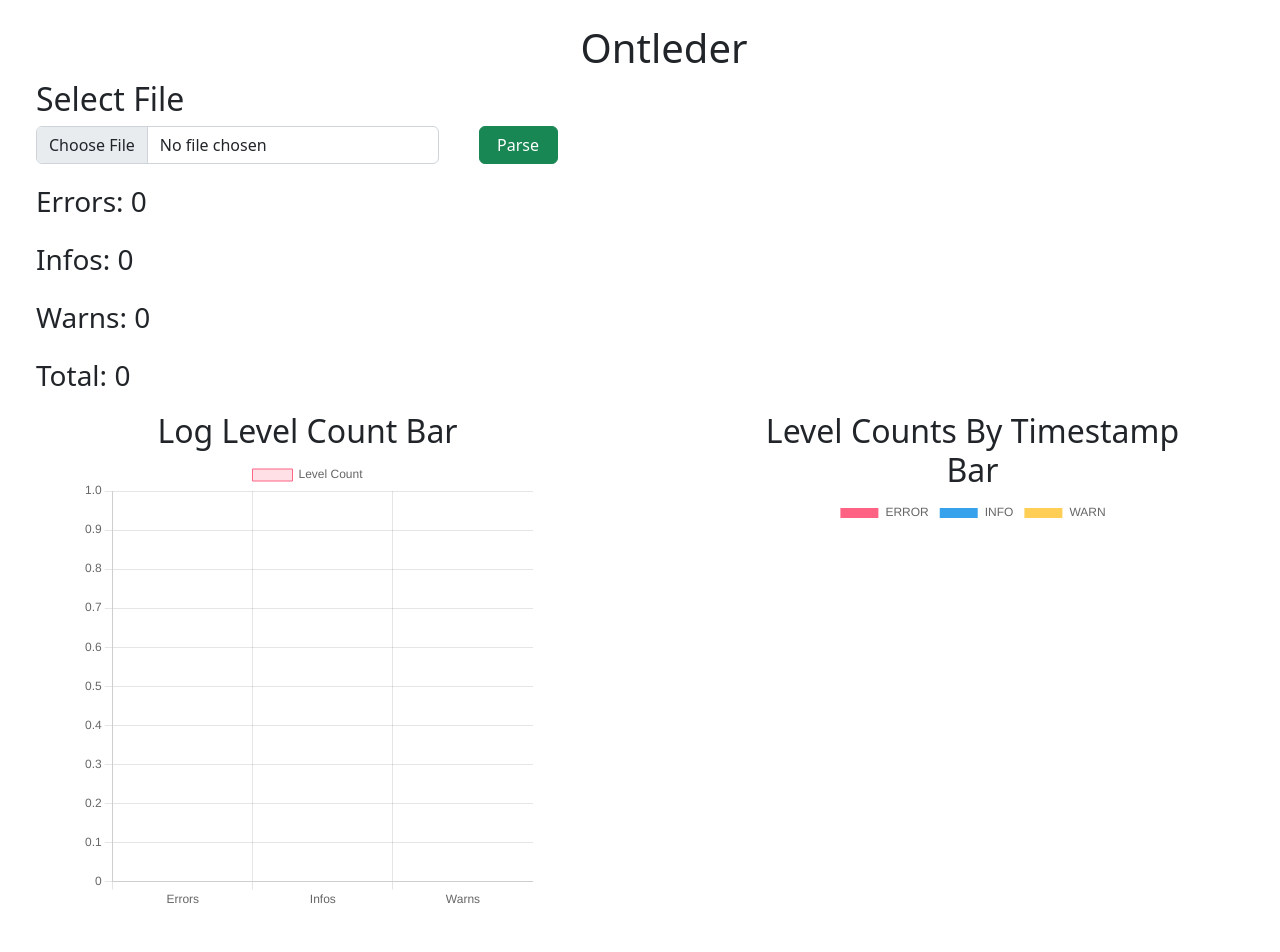
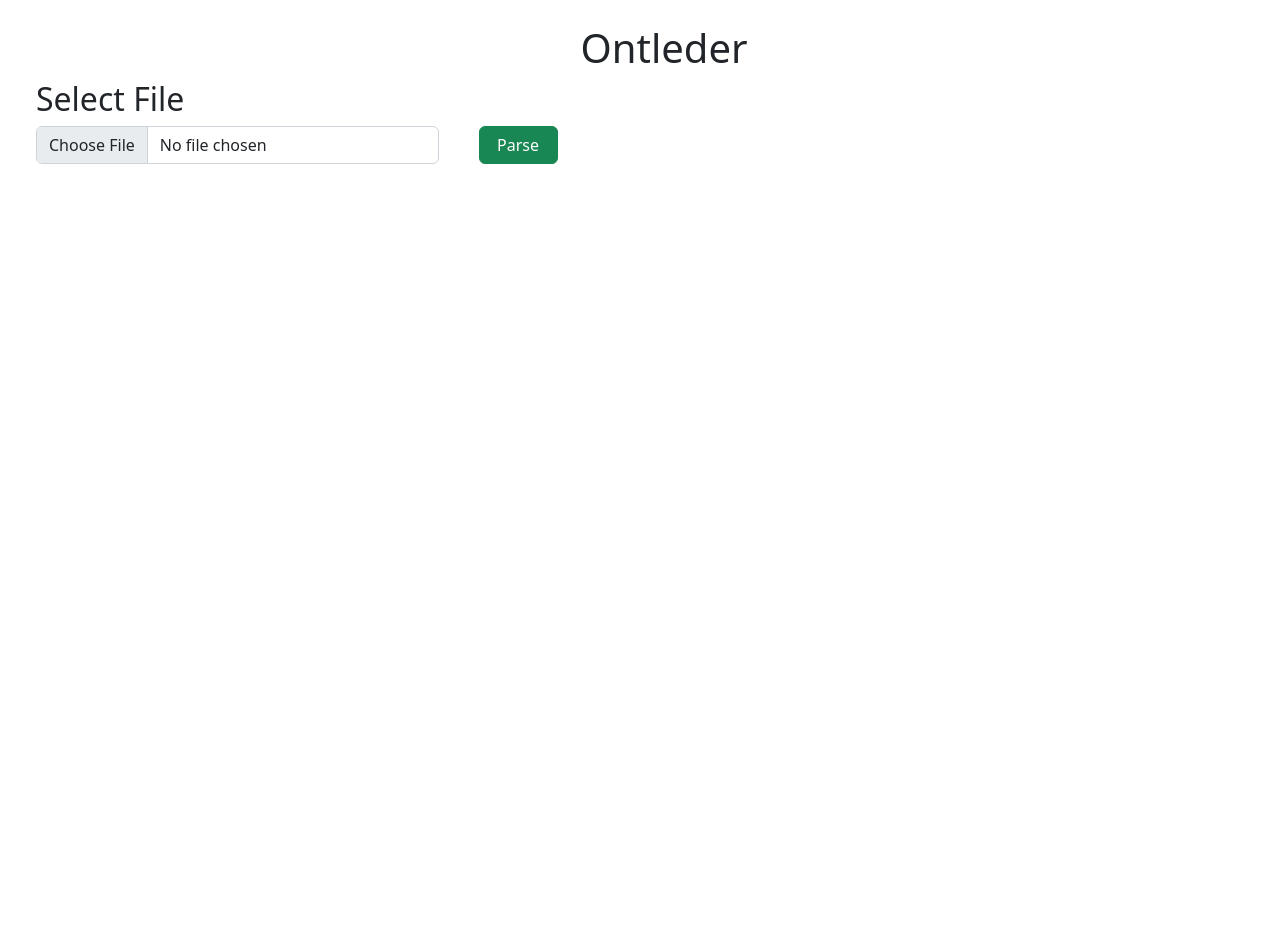
Before and after one commit to chezetti/logparser-front, a Next.js app: page / in a window 1280 px wide. Shown: the top 952 px of the page. After the commit the page ends 800 px from the top, so only its background shows below. Built offline with nearby package versions, Linux system fonts and the light colour scheme.

Commit message:
add hide container

```diff
--- a/src/pages/components/Content.tsx
+++ b/src/pages/components/Content.tsx
@@ -1,4 +1,4 @@
-import { useState } from "react";
+import { useState, useEffect } from "react";
 import { Bar, Doughnut, Pie } from 'react-chartjs-2';
 import styles from "../../../styles/Home.module.css";
 import 'chart.js/auto';
@@ -16,6 +16,9 @@ export default function PrivatePage() {
     const [infoCount, setInfoCount] = useState(0);
     const [warnCount, setWarnCount] = useState(0);
     const [totalCount, setTotalCount] = useState(0);
+
+    const [shouldHide, setShouldHide] = useState(true);
+
     const [levelCountsByTimestamp, setlevelCountsByTimestamp] = useState<IOccuranceFrequency>({});
     const [levelCountsByTimestampData, setlevelCountsByTimestampData] = useState({});
 
@@ -43,7 +46,7 @@ export default function PrivatePage() {
                 setInfoCount(data.logLevelInfo.INFO);
                 setWarnCount(data.logLevelInfo.WARN);
                 setTotalCount(data.logLevelInfo.TOTAL);
-
+                setShouldHide(false);
                 setlevelCountsByTimestamp(data.occuranceFrequency.levelCountsByTimestamp);
 
                 // const timestamps = [
@@ -177,7 +180,7 @@ export default function PrivatePage() {
                         </div>
                     </div>
 
-                    <div className="row row-cols-1 mt-3">
+                    <div className={shouldHide ? 'd-none' : 'row row-cols-1 mt-3'}>
                         <div className="col">
                             <p className="fs-3">Errors: {errorCount}</p>
                         </div>
@@ -192,7 +195,7 @@ export default function PrivatePage() {
                         </div>
                     </div>
                 </div>
-                <div className="container">
+                <div className={shouldHide ? 'd-none' : 'container'}>
                     <div className="row justify-content-between">
                         <div className="col-lg-5 col-12 text-center mb-5">
                             <h2>Log Level Count Bar</h2>
```
Also changed, not shown: 1 other file (tests, documents, lock files or other folders).
